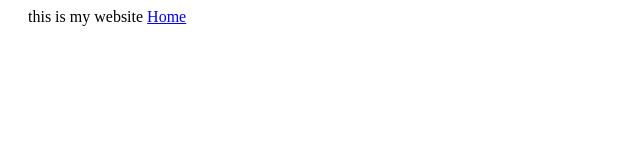
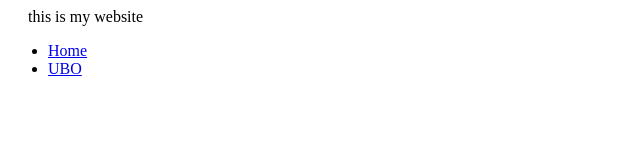
Before and after one commit to oceana3/index.html, a plain HTML site: page index.html in a window 1280 px wide. Shown: the whole page, without its empty margins (0-640 px from the left). Drawn offline with Linux system fonts and the light colour scheme.

Commit message:
Update navigation links and structure in index.html

```diff
--- a/index.html
+++ b/index.html
@@ -4,6 +4,11 @@
 </head>
 <body>
 this is my website
-  <a href=”Mypages”>Home</a>
+  <p>
+    <ul>
+  <li><a href=”Mypages.html”>Home</a></li>
+  <li><a href=”https://www.univ-brest.fr/fr?CodElp=APVP712A”>UBO</a></li>
+    </ul>
+  </p>
 </body>
 </html>
```
